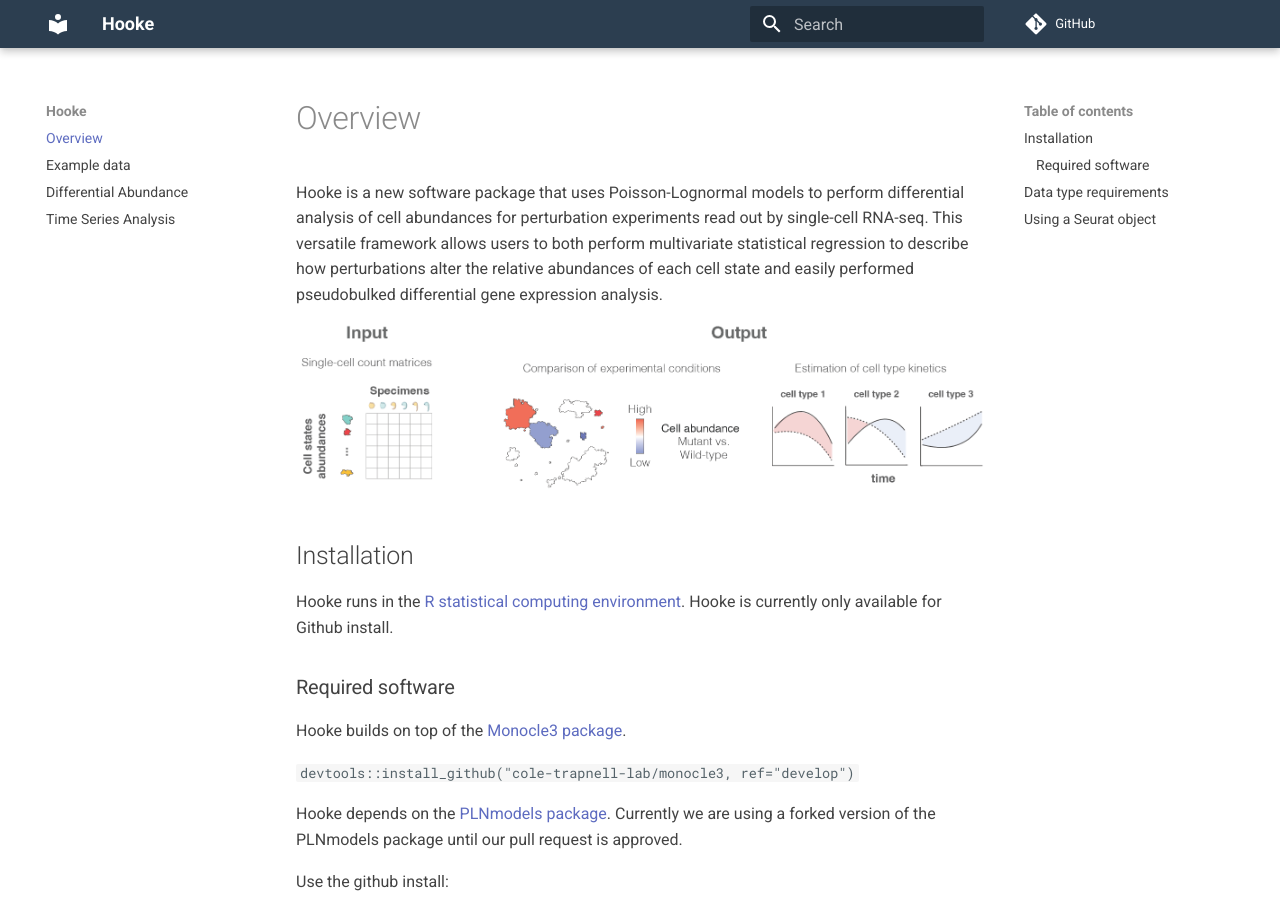
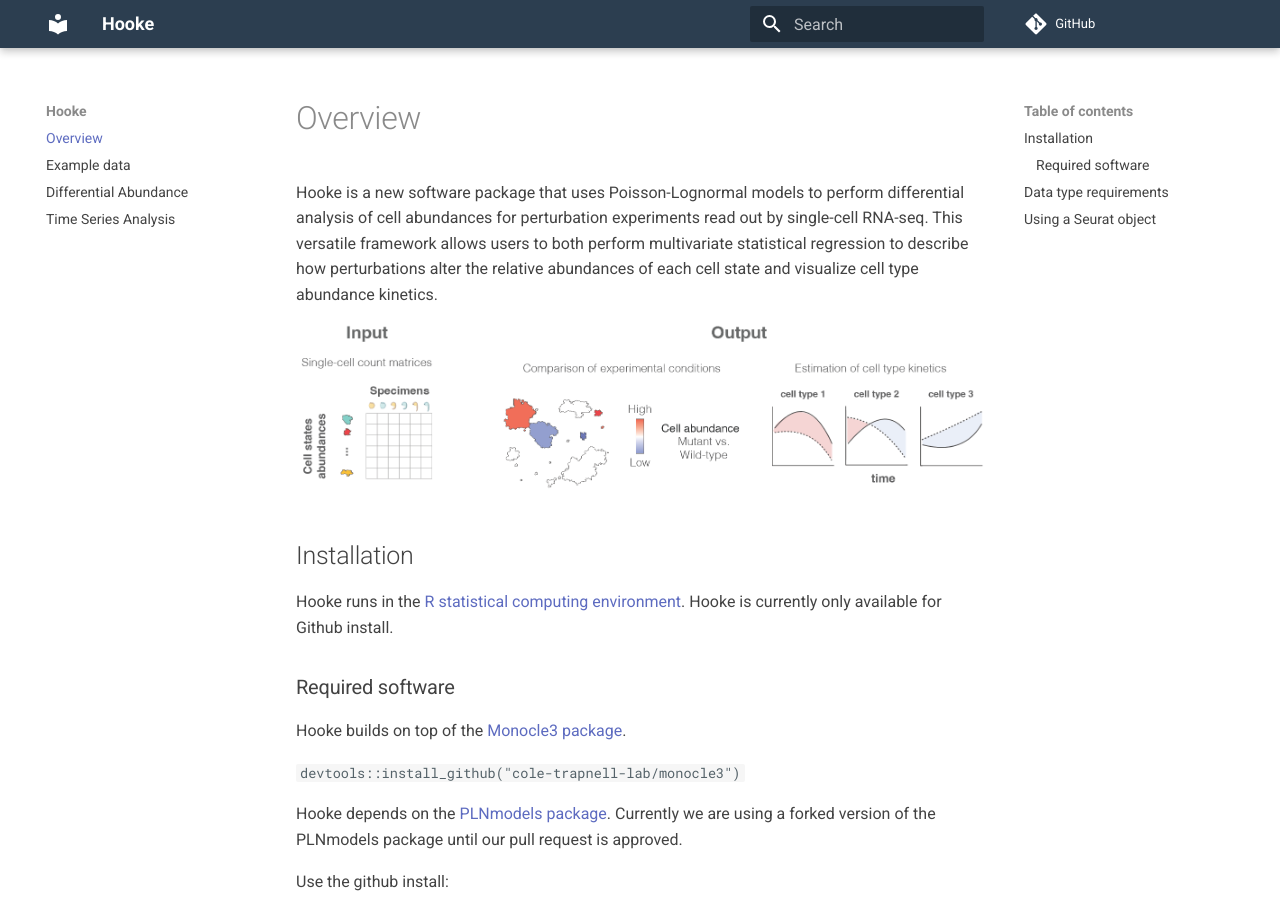
Before and after one commit to cole-trapnell-lab/hooke, an MkDocs documentation site: the page built from docs/index.md, in a window 1280 px wide and 900 px high. Built offline with MkDocs 1.6.1 and Material for MkDocs 9.7.7, drawn with Linux system fonts in a browser that asks for light colours; comment, search, counter and statistics services are not loaded.

Commit message:
removing deg from description

````diff
--- a/docs/index.md
+++ b/docs/index.md
@@ -1,6 +1,6 @@
 # Overview
 
-Hooke is a new software package that uses Poisson-Lognormal models to perform differential analysis of cell abundances for perturbation experiments read out by single-cell RNA-seq. This versatile framework allows users to both perform multivariate statistical regression to describe how perturbations alter the relative abundances of each cell state and easily performed pseudobulked differential gene expression analysis.
+Hooke is a new software package that uses Poisson-Lognormal models to perform differential analysis of cell abundances for perturbation experiments read out by single-cell RNA-seq. This versatile framework allows users to both perform multivariate statistical regression to describe how perturbations alter the relative abundances of each cell state and visualize cell type abundance kinetics.
 
 ![website_figure](assets/hooke_website_figure.png)
 
@@ -12,7 +12,7 @@ Hooke runs in the [R statistical computing environment](https://www.r-project.or
 
 Hooke builds on top of the [Monocle3 package](https://cole-trapnell-lab.github.io/monocle3/docs/installation/).
 
-```devtools::install_github("cole-trapnell-lab/monocle3, ref="develop")```
+```devtools::install_github("cole-trapnell-lab/monocle3")```
 
 Hooke depends on the [PLNmodels package](https://pln-team.github.io/PLNmodels/index.html). Currently we are using a forked version of the PLNmodels package until our pull request is approved.
 
````
